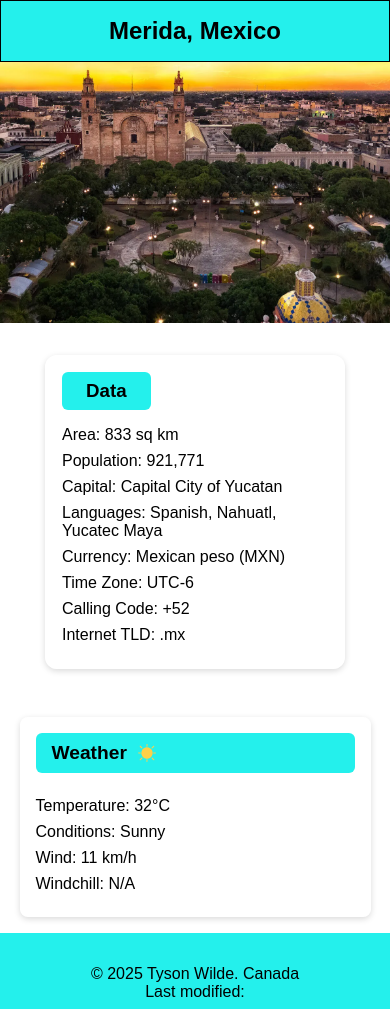
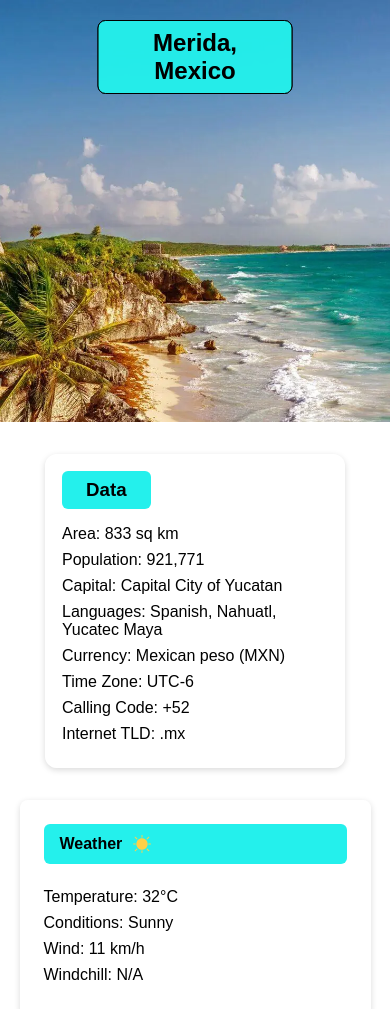
Before and after one commit to TysonJay00/wdd131, a plain HTML site: page week03/place.html in a window 390 px wide. Shown: the top 1009 px of the page. Drawn offline with Linux system fonts and the light colour scheme; files whose address does not match are found by name.

Commit message:
initial commit

```diff
--- a/week03/place.html
+++ b/week03/place.html
@@ -14,7 +14,10 @@
     </header>
     <main>
     <div class="image-wrapper">
-        <img src="images/hero-large-m.webp" class="big-img">
+        <picture>
+            <source srcset="images/hero-small-m.webp" media="(max-width: 768px)">
+            <img src="images/hero-large-m.webp" class="big-img" alt="Merida, Mexico">
+        </picture>
         <header>
             <h1>Merida, Mexico</h1>
         </header>
--- a/week03/styles/place.css
+++ b/week03/styles/place.css
@@ -15,14 +15,6 @@ body {
     min-height: 100vh;
 }
 
-header h1 {
-    background: #24f0ec;
-    padding: 2rem;
-    border: 1px solid black;
-    font-size: 2rem;
-    text-align: center;
-}
-
 main {
     flex: 1;
     display: flex;
@@ -32,6 +24,7 @@ main {
     gap: 1rem;
 }
 
+/* IMAGE WRAPPER */
 .image-wrapper {
     position: relative;
     width: 100%;
@@ -45,9 +38,30 @@ main {
     object-fit: cover;
 }
 
+/* HEADER ON TOP OF IMAGE */
+header {
+    position: absolute;
+    top: 20px;
+    left: 50%;
+    transform: translateX(-50%);
+    z-index: 10;
+    background: rgba(36, 240, 236, 0.8);
+    padding: 1rem 2rem;
+    border-radius: 8px;
+    border: 1px solid black;
+    text-align: center;
+}
+
+header h1 {
+    margin: 0;
+    font-size: 2rem;
+    color: black;
+}
+
+/* OVERLAY DATA */
 .overlay {
     position: absolute;
-    top: 20px;
+    top: 25%;
     left: 20px;
     padding: 1.5rem;
     border-radius: 12px;
@@ -74,6 +88,7 @@ main {
     margin-bottom: 0.5rem;
 }
 
+/* WEATHER BOX */
 .weather-box {
     position: absolute;
     bottom: 20px;
@@ -83,7 +98,6 @@ main {
     backdrop-filter: blur(10px);
     padding: 1.5rem;
     border-radius: 8px;
-    box-shadow: 0 2px 6px rgba(0,0,0,0.15);
     display: flex;
     flex-direction: column;
     gap: 0.5rem;
@@ -117,6 +131,7 @@ main {
     margin-bottom: 0.5rem;
 }
 
+/* FOOTER */
 footer {
     background: #24f0ec;
     padding: 2rem;
@@ -124,6 +139,7 @@ footer {
     margin-top: auto;
 }
 
+/* SECTIONS */
 section {
     background: white;
     padding: 1.5rem;
@@ -132,85 +148,36 @@ section {
     box-shadow: 0 2px 6px rgba(0,0,0,0.15);
 }
 
-nav {
-    background-color: #24f0ec;
-    width: 100%;
-}
-
-nav ul {
-    display: flex;
-    justify-content: center;
-    align-items: center;
-    list-style: none;
-    padding: 10px 0;
-    gap: 20px;
-}
-
-nav a {
-    display: block;
-    color: black;
-    text-align: center;
-    padding: 1rem;
-    text-decoration: none;
-}
-
-nav a:hover {
-    text-decoration: overline;
-}
-
+/* RESPONSIVE MOBILE */
 @media screen and (max-width: 768px) {
-    .image-wrapper {
-        min-height: 50vh;
-    }
-
-    .overlay,
-    .weather-box {
-        position: relative;
-        width: 90%;
-        margin: 1rem auto;
-        padding: 1rem;
-        bottom: auto;
-        right: auto;
-        backdrop-filter: blur(5px);
+    header {
+        top: 20px;
+        left: 50%;
+        transform: translateX(-50%);
+        padding: 0.5rem 1rem;
     }
 
     header h1 {
         font-size: 1.5rem;
-        padding: 1rem;
     }
 
-    .weather-box h4 {
-        font-size: 1.2rem;
-    }
-
-
-}
-
-@media screen and (max-width: 768px) {
-    .image-wrapper {
-        min-height: auto;  /* height adjusts to content */
-    }
-
+    /* STACK overlay below image */
     .overlay {
-        position: relative; /* appears below image naturally */
+        position: relative;
         top: auto;
         left: auto;
-        margin: 1rem auto;
+        margin: 1rem auto 0 auto;
         width: 90%;
         padding: 1rem;
         backdrop-filter: blur(5px);
     }
 
+    /* STACK weather box below overlay */
     .weather-box {
-        position: relative; /* moves below overlay */
+        position: relative;
         bottom: auto;
         right: auto;
         width: 90%;
         margin: 1rem auto;
     }
 }
-
-    footer {
-        padding: 2rem;
-        text-align: center;
-    }
```
Also changed, not shown: week03/images/hero-small-m.jpg (deleted), week03/images/hero-small-m.webp (added).
